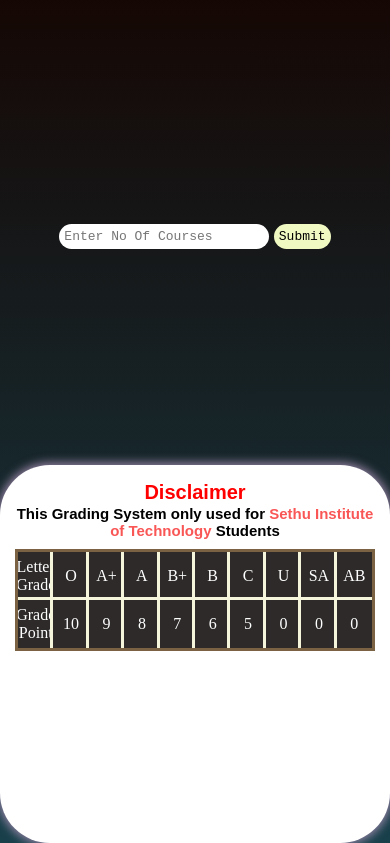
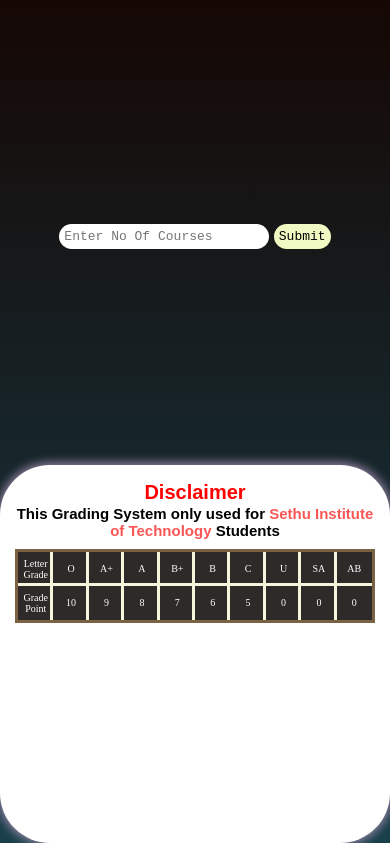
Before and after one commit to Madeshmb/CGPA_Calculation_django, a Django app: page / in a window 390 px wide. Shown: the part 78-921 px from the top of the page. Run offline with Django 5.2, Linux system fonts and the light colour scheme.

Commit message:
edited styles for home page

```diff
--- a/static/css/cgps.css
+++ b/static/css/cgps.css
@@ -306,6 +306,7 @@ place-self: center;
  width: 100%;
  height: 100%;
  border-style: solid;
+ font-size: x-small;
 display: flex;
 align-items: center;
 justify-content: center;
```
